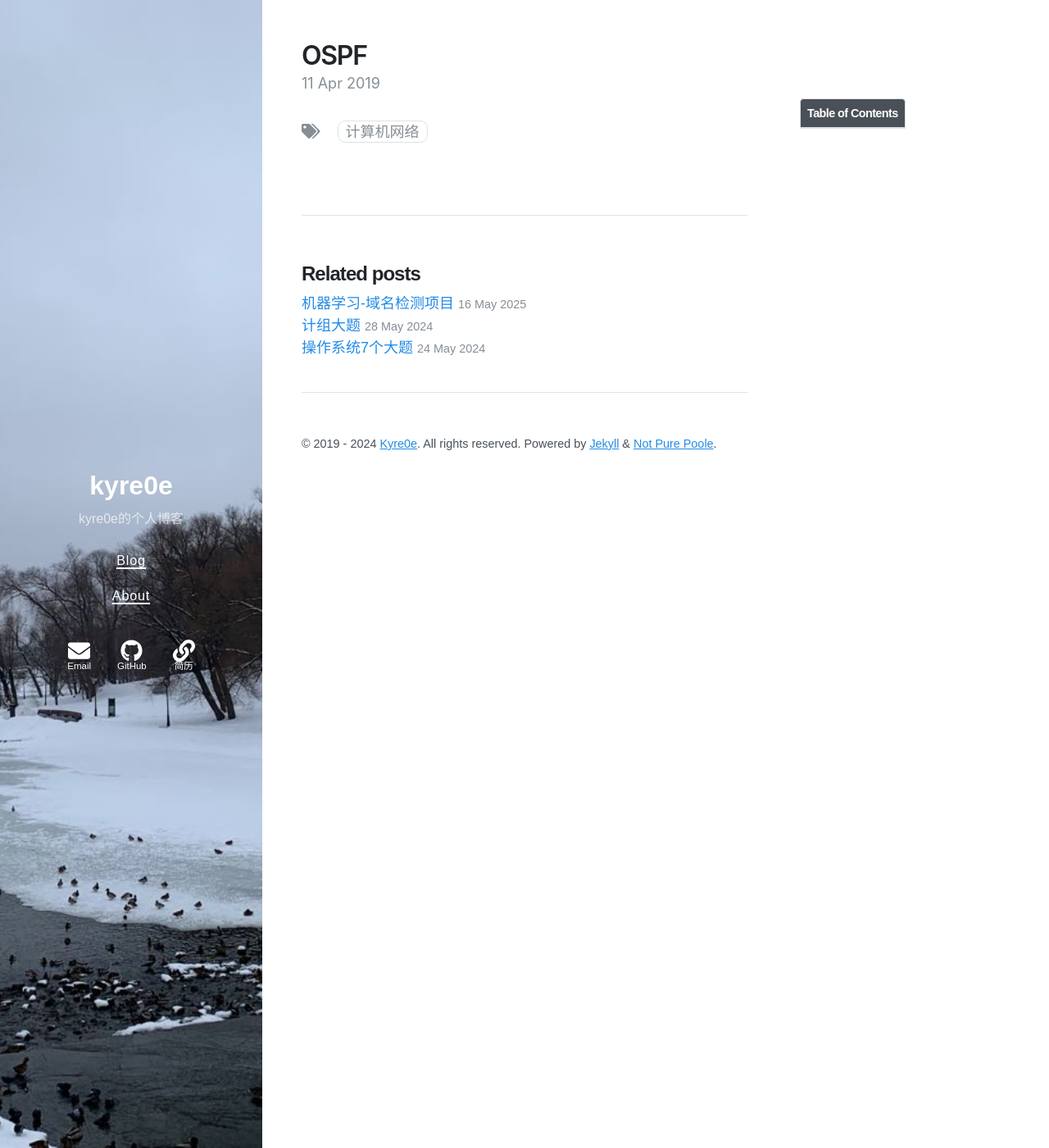
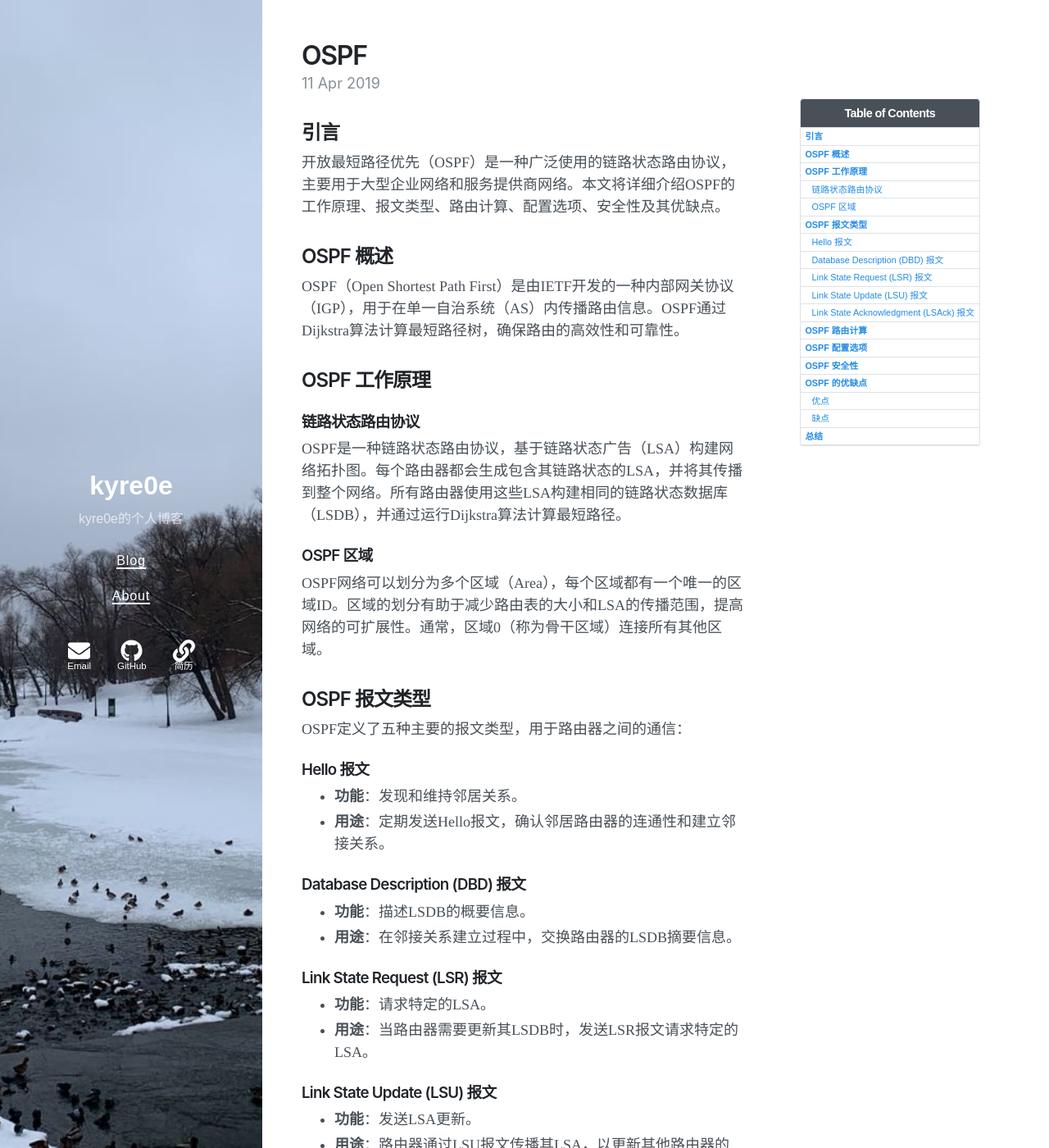
Before and after one commit to Kyre0ee/Kyre0ee.github.io, a Jekyll site: the page built from _posts/2019-04-11-OSPF.md, in a window 1280 px wide and 1400 px high. Shown: the whole window at 82% size. Built offline with Jekyll 4.4.1, drawn with Linux system fonts in a browser that asks for light colours; nearby versions of some CDN libraries; some of the changed text lies outside the part shown.

Commit message:
Update 2019-04-11-OSPF.md

```diff
--- a/_posts/2019-04-11-OSPF.md
+++ b/_posts/2019-04-11-OSPF.md
@@ -6,3 +6,70 @@ tags: 计算机网络
 excerpt: "计算机网络-OSPF相关知识点。"
 toc: true
 ---
+## 引言
+开放最短路径优先（OSPF）是一种广泛使用的链路状态路由协议，主要用于大型企业网络和服务提供商网络。本文将详细介绍OSPF的工作原理、报文类型、路由计算、配置选项、安全性及其优缺点。
+
+## OSPF 概述
+OSPF（Open Shortest Path First）是由IETF开发的一种内部网关协议（IGP），用于在单一自治系统（AS）内传播路由信息。OSPF通过Dijkstra算法计算最短路径树，确保路由的高效性和可靠性。
+
+## OSPF 工作原理
+### 链路状态路由协议
+OSPF是一种链路状态路由协议，基于链路状态广告（LSA）构建网络拓扑图。每个路由器都会生成包含其链路状态的LSA，并将其传播到整个网络。所有路由器使用这些LSA构建相同的链路状态数据库（LSDB），并通过运行Dijkstra算法计算最短路径。
+
+### OSPF 区域
+OSPF网络可以划分为多个区域（Area），每个区域都有一个唯一的区域ID。区域的划分有助于减少路由表的大小和LSA的传播范围，提高网络的可扩展性。通常，区域0（称为骨干区域）连接所有其他区域。
+
+## OSPF 报文类型
+OSPF定义了五种主要的报文类型，用于路由器之间的通信：
+
+### Hello 报文
+- **功能**：发现和维持邻居关系。
+- **用途**：定期发送Hello报文，确认邻居路由器的连通性和建立邻接关系。
+
+### Database Description (DBD) 报文
+- **功能**：描述LSDB的概要信息。
+- **用途**：在邻接关系建立过程中，交换路由器的LSDB摘要信息。
+
+### Link State Request (LSR) 报文
+- **功能**：请求特定的LSA。
+- **用途**：当路由器需要更新其LSDB时，发送LSR报文请求特定的LSA。
+
+### Link State Update (LSU) 报文
+- **功能**：发送LSA更新。
+- **用途**：路由器通过LSU报文传播其LSA，以更新其他路由器的LSDB。
+
+### Link State Acknowledgment (LSAck) 报文
+- **功能**：确认收到LSU报文。
+- **用途**：防止LSU报文丢失，确保LSA的可靠传播。
+
+## OSPF 路由计算
+OSPF使用Dijkstra算法计算最短路径树。以下是计算过程的简要步骤：
+1. **初始化**：将源节点添加到树中，设置路径成本为0。
+2. **选择节点**：选择路径成本最小的节点，加入到树中。
+3. **更新成本**：更新新加入节点的邻居节点的路径成本。
+4. **重复**：重复步骤2和3，直到所有节点都加入到树中。
+
+## OSPF 配置选项
+OSPF配置主要包括以下内容：
+- **Router ID**：每个OSPF路由器的唯一标识符。
+- **网络宣告**：配置哪些网络参与OSPF路由。
+- **区域配置**：划分区域并配置接口所属的区域。
+- **Hello 间隔和死间隔**：配置Hello报文的发送间隔和等待邻居响应的时间。
+
+## OSPF 安全性
+为了确保OSPF路由的安全性，可以采取以下措施：
+- **认证**：OSPF支持简单密码认证和MD5加密认证，确保报文的真实性和完整性。
+- **防火墙规则**：配置防火墙规则，限制OSPF报文只在可信任的接口上传播。
+
+## OSPF 的优缺点
+### 优点
+- **快速收敛**：OSPF在网络拓扑发生变化时能够快速收敛。
+- **无环路**：基于Dijkstra算法的无环路路由计算。
+- **可扩展性**：通过区域划分减少LSA的传播范围，适用于大型网络。
+
+### 缺点
+- **复杂性**：OSPF配置和维护较为复杂。
+- **资源消耗**：需要更多的CPU和内存资源，特别是在大型网络中。
+
+## 总结
+OSPF作为一种链路状态路由协议，因其快速收敛和高效的路由计算，广泛应用于大型企业和服务提供商网络。理解OSPF的工作原理、报文类型、路由计算和安全性，对于网络管理员来说至关重要。
```
